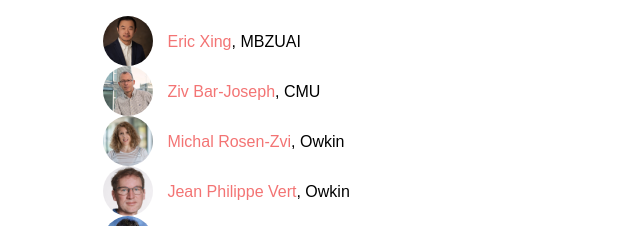
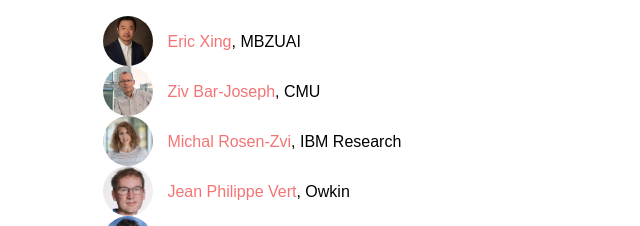
Before and after one commit to MBZUAI-ML-AI4Bio/AI4Bio.github.io, a plain HTML site: page index.html in a window 1280 px wide. Shown: the part 1125-1351 px from the top of the page, 137-777 px from the left. Drawn offline with Linux system fonts and the light colour scheme.

Commit message:
Update index.html

```diff
--- a/index.html
+++ b/index.html
@@ -205,7 +205,7 @@
             </div>
             <div>
                 <img src="./static/images/Michal%20Rosen-Zvi.jpg" alt="Michal Rosen-Zvi">
-                <p><a href="https://cocosci.princeton.edu/tom/papers/AT_tois.pdf">Michal Rosen-Zvi</a>, Owkin</p>
+                <p><a href="https://cocosci.princeton.edu/tom/papers/AT_tois.pdf">Michal Rosen-Zvi</a>, IBM Research</p>
             </div>
             <div>
                 <img src="./static/images/Jean%20Philippe%20Vert.jpg" alt="Jean Philippe Vert">
```
